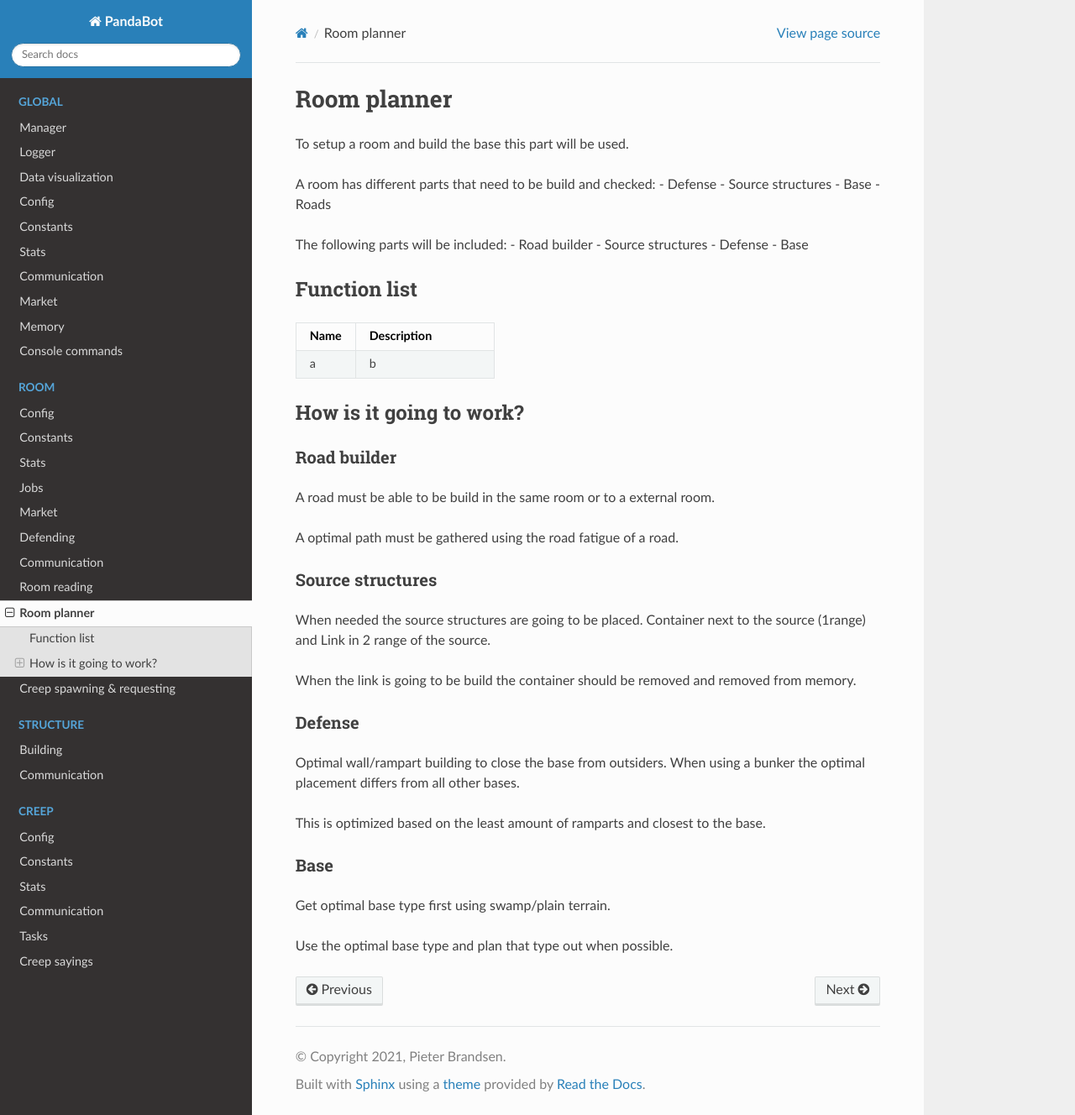
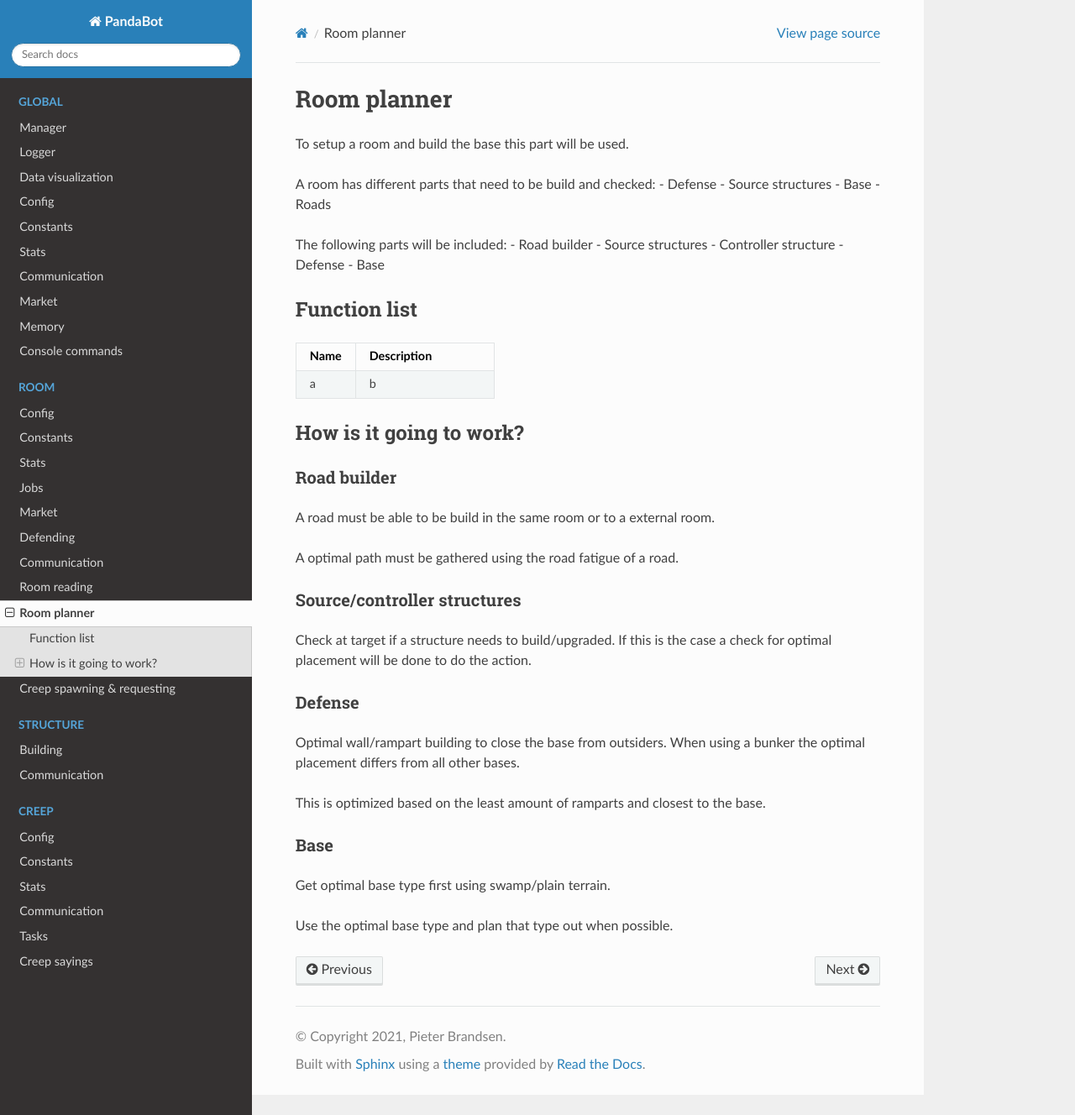
Before and after one commit to pieterbrandsen/Pansiep, a Sphinx documentation site: the page built from docs/source/room/roomPlanner.rst, in a window 1280 px wide and 1328 px high. Shown: the whole window at 84% size. Built offline with Sphinx 7.4.7 and the Read the Docs theme 2.0.0, drawn with Linux system fonts in a browser that asks for light colours; pages that are not in the unit, such as notebooks, are missing from menus.

Commit message:
Small change

```diff
--- a/docs/source/room/roomPlanner.rst
+++ b/docs/source/room/roomPlanner.rst
@@ -13,6 +13,7 @@ A room has different parts that need to be build and checked:
 The following parts will be included:
 - Road builder
 - Source structures
+- Controller structure
 - Defense
 - Base
 
@@ -36,13 +37,10 @@ A road must be able to be build in the same room or to a external room.
 
 A optimal path must be gathered using the road fatigue of a road.
 
-Source structures
-==================
+Source/controller structures
+============================
 
-When needed the source structures are going to be placed.
-Container next to the source (1range) and Link in 2 range of the source.
-
-When the link is going to be build the container should be removed and removed from memory.
+Check at target if a structure needs to build/upgraded. If this is the case a check for optimal placement will be done to do the action.
 
 Defense
 ================
```
